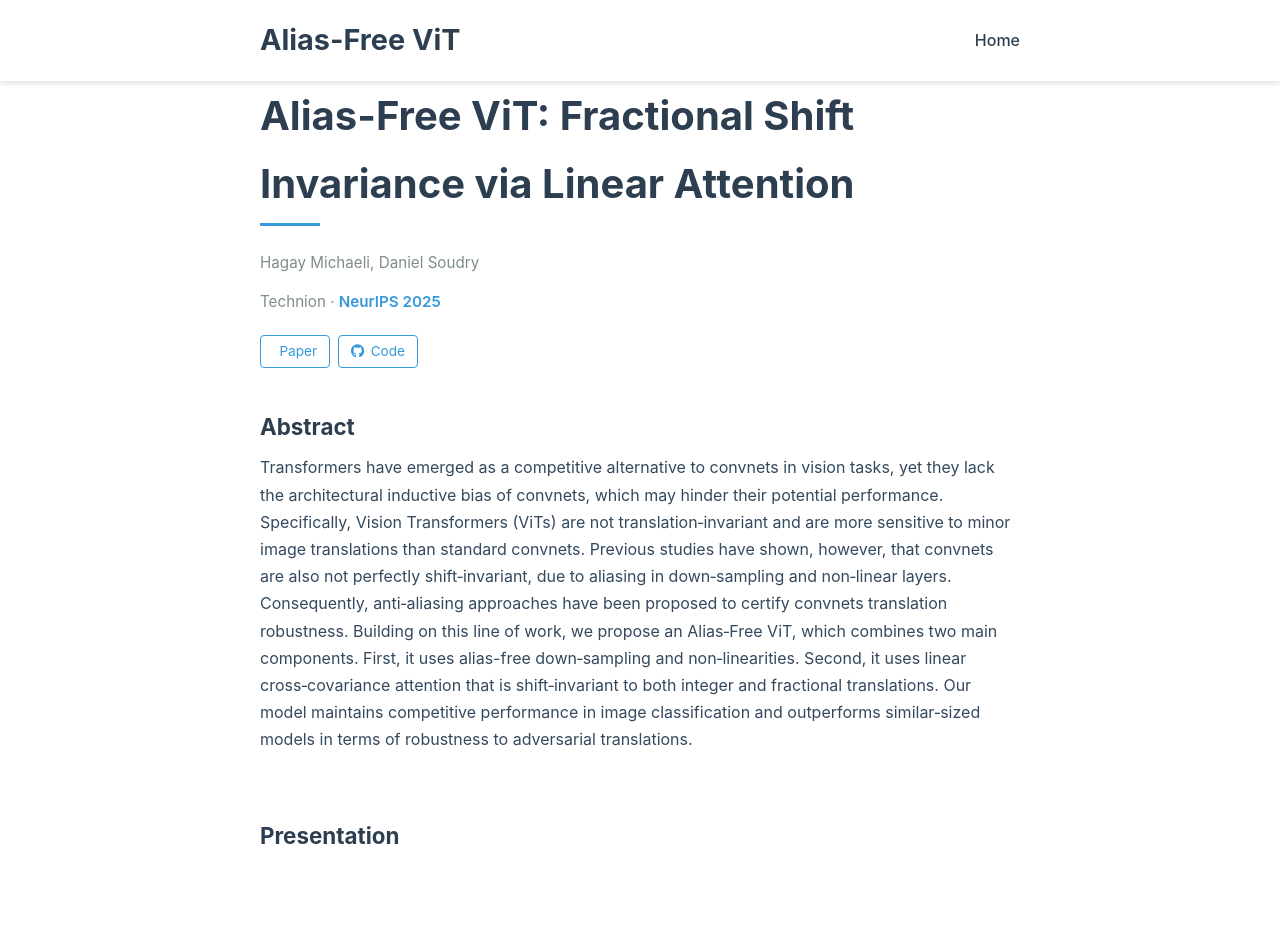
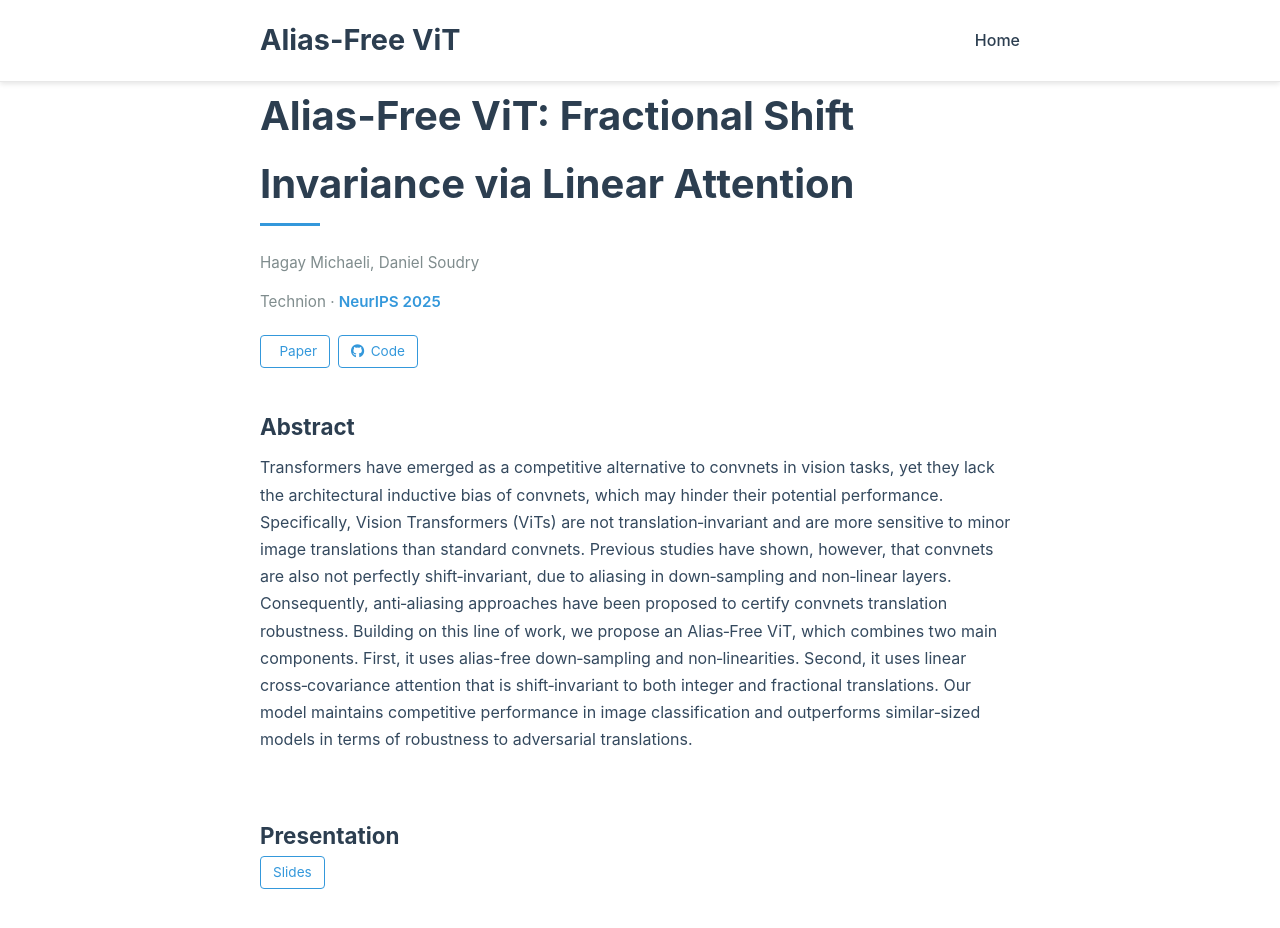
Before and after one commit to hmichaeli/hmichaeli.github.io, a plain HTML site: page alias_free_vit/index.html in a window 1280 px wide. Shown: the top 928 px of the page. Drawn offline with Linux system fonts and the light colour scheme; grey boxes are pictures that could not be loaded; some icons are missing.

Commit message:
Add presentation video slides

```diff
--- a/alias_free_vit/index.html
+++ b/alias_free_vit/index.html
@@ -53,6 +53,11 @@
 <section>
     <!-- Presentation video (separate block below the publication section) -->
       <h2 style="margin-top: 1.5rem; font-size: 1.4rem; color: #2c3e50;">Presentation</h2>
+      <a href="../assets/alias_free_vit_video_slides.pdf" class="pub-btn" target="_blank">
+          <!-- <i class="fa-file-pdf"></i> -->
+           <!-- <i class="fa-solid fa-file-pdf"></i> -->
+          <span>Slides</span>
+        </a>
     <div id="presentation" class="container" style="margin-top:1.25rem;">
       <div style="position:relative; padding-bottom:56.25%; height:0; overflow:hidden; border-radius:8px;">
         <iframe src="https://www.youtube.com/embed/Z16oHxDKWHE" title="Alias-Free ViT Presentation" frameborder="0" allow="accelerometer; autoplay; clipboard-write; encrypted-media; gyroscope; picture-in-picture; web-share" allowfullscreen style="position:absolute; top:0; left:0; width:100%; height:100%; border:0;"></iframe>
```
Also changed, not shown: 1 other file.
